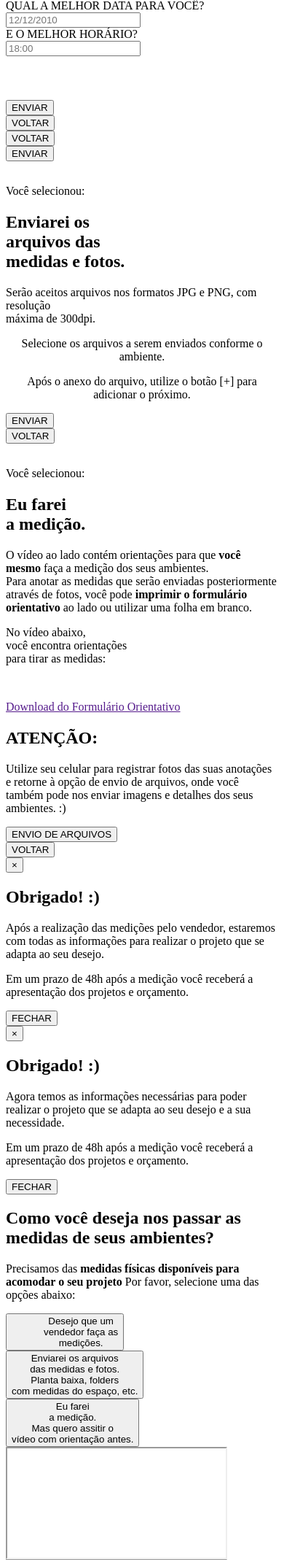
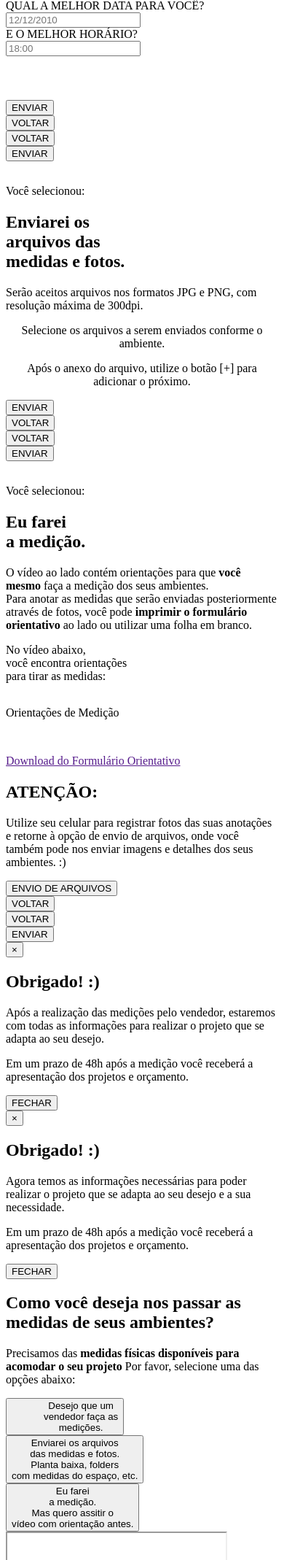
Before and after one commit to tuttemob/TutteMob, a PHP site: the page made by module/Application/view/application/clientes/confirmar.phtml in a window 390 px wide. Shown: the part 1547-3685 px from the top of the page at 73% size. Run offline with PHP 8.4, Linux system fonts and the light colour scheme; the template is opened without the code that fills it, so the values that code supplies are empty; some libraries are stand-ins or nearby versions.

Commit message:
briefing mobile

```diff
--- a/module/Application/view/application/clientes/confirmar-mobile.phtml
+++ b/module/Application/view/application/clientes/confirmar-mobile.phtml
@@ -14,7 +14,7 @@
     </div>
 
     <div class="brief-confirmar-item">
-        <button>
+        <button id="brief-confirmar-arquivos">
             Enviarei os arquivos <br /> das medidas e fotos. <br />
             <span>
                 Planta baixa, folders <br />
@@ -24,7 +24,7 @@
     </div>
 
     <div class="brief-confirmar-item">
-        <button>
+        <button id="brief-confirmar-videos">
             Eu farei <br /> a medição. <br />
             <span>
                 Mas quero assitir o <br />
@@ -44,6 +44,27 @@
             $('#brief-confirmar-inical').hide();
             $('#briefing-vendedor').fadeIn();
             $('#briefing-cadastro').modal('hide');
+            $(window).scrollTop(0);
+        };
+        showModalCadastro(callback);
+	});
+    $('#brief-confirmar-arquivos, #briefing-videos .btn-avancar').on('click', function(){
+		var callback = function(){
+            $('#brief-confirmar-inical, .briefing-complemento-step').hide();
+            $('#briefing-arquivos1').fadeIn();
+            $('#briefing-cadastro').modal('hide');
+            $(window).scrollTop(0);
+        };
+        showModalCadastro(callback);
+	});
+    $('#brief-confirmar-videos').on('click', function(){
+		var callback = function(){
+            $('#brief-confirmar-inical').hide();
+            $('#briefing-videos').fadeIn();
+            $('#briefing-videos .col-md-4 .col-xs-12:last').css('margin-top', '15px');
+            $('#briefing-videos .show-mobile:first').css('margin-top', '-10px');
+            $('#briefing-cadastro').modal('hide');
+            $(window).scrollTop(0);
         };
         showModalCadastro(callback);
 	});
--- a/module/Application/view/application/clientes/confirmar.phtml
+++ b/module/Application/view/application/clientes/confirmar.phtml
@@ -270,7 +270,7 @@
 		<div class="col-xs-9">
 			<p>Você selecionou:</p>
 			<h2>Enviarei os<br>arquivos das<br>medidas e fotos.</h2>
-			<p>Serão aceitos arquivos nos formatos JPG e PNG, com resolução<br>máxima de 300dpi.</p>
+			<p>Serão aceitos arquivos nos formatos JPG e PNG, com resolução máxima de 300dpi.</p>
 		</div>
 	</div>
 	<div class="col-md-4">
@@ -459,11 +459,20 @@
 			</div>
 		<?php endforeach; ?>
 
-			<div class="form-group">
+			<div class="form-group hide-mobile">
 				<button type="button" class="btn btn-block btn-avancar">ENVIAR</button>
 			</div>
-			<div class="form-group">
+			<div class="form-group hide-mobile">
 				<button type="button" class="btn btn-block btn-voltar">VOLTAR</button>
+			</div>
+
+			<div class="form-group show-mobile">
+				<div class="col-xs-6">
+					<button type="button" class="btn btn-block btn-voltar-mobile">VOLTAR</button>
+				</div>
+				<div class="col-xs-6">
+					<button type="button" class="btn btn-block btn-avancar">ENVIAR</button>
+				</div>
 			</div>
 		</form>
 	</div>
@@ -489,9 +498,17 @@
 			<p class="p1">No vídeo abaixo, <br />você encontra orientações <br />para tirar as medidas:</p>
 		</div>
 
-		<div class="col-xs-12 youtube">
+		<div class="col-xs-12 youtube hide-mobile">
 			<a data-href="https://www.youtube.com/watch?v=IKjj557f4nQ">
 				<img class="imgYoutube" src="<?= $this->basePath('img/youtube.png'); ?>" />
+			</a>
+		</div>
+		<div class="col-xs-12 show-mobile">
+			<a data-href="https://www.youtube.com/watch?v=IKjj557f4nQ">
+				<div class="icone-download">
+					<img class="imgYoutube" src="<?= $this->basePath('img/iconeYoutube.png'); ?>" />
+				</div>
+				<p class="pdownload">Orientações de Medição</p>
 			</a>
 		</div>
 		<div class="col-xs-12">
@@ -509,11 +526,20 @@
 		</div>
 
 		<!-- <button class="btn btn-primary btn-voltar pull-left">VOLTAR</button> -->
-		<div class="form-group">
+		<div class="form-group hide-mobile">
 			<button type="button" class="btn btn-block btn-avancar">ENVIO DE ARQUIVOS</button>
 		</div>
-		<div class="form-group">
+		<div class="form-group hide-mobile">
 			<button type="button" class="btn btn-block btn-voltar">VOLTAR</button>
+		</div>
+
+		<div class="form-group show-mobile">
+			<div class="col-xs-6">
+				<button type="button" class="btn btn-block btn-voltar-mobile">VOLTAR</button>
+			</div>
+			<div class="col-xs-6">
+				<button type="button" class="btn btn-block btn-avancar">ENVIAR</button>
+			</div>
 		</div>
 	</div>
 </div>
```
Also changed, not shown: public/css/style-mobile.css (+85 -0 lines), public/img/iconeYoutube.png (added).
